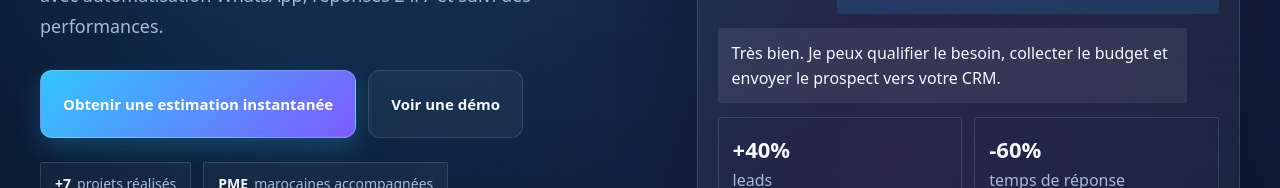
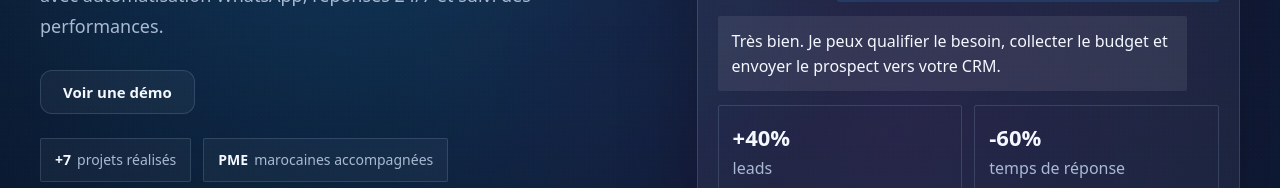
Before and after one commit to HID4N1/smartdex---next, a Next.js app: page /ai-chatbot-morocco in a window 1280 px wide. Shown: the part 457-645 px from the top of the page. Built offline with nearby package versions, Linux system fonts and the light colour scheme; no server answers.

Commit message:
correction

```diff
--- a/app/ai-chatbot-morocco/page.jsx
+++ b/app/ai-chatbot-morocco/page.jsx
@@ -172,7 +172,6 @@ export default function AiChatbotMoroccoPage() {
               Transformez les conversations client en leads qualifiés, rendez-vous et ventes. SmartDex crée des chatbots IA pour entreprises marocaines avec automatisation WhatsApp, réponses 24/7 et suivi des performances.
             </p>
             <div className="seo-hero-ctas">
-              <Link href="/devis" className="btn btn-primary">Obtenir une estimation instantanée</Link>
               <ChatbotTrigger className="btn">Voir une démo</ChatbotTrigger>
             </div>
             <div className="seo-trust-row" aria-label="Indicateurs de confiance">
```
